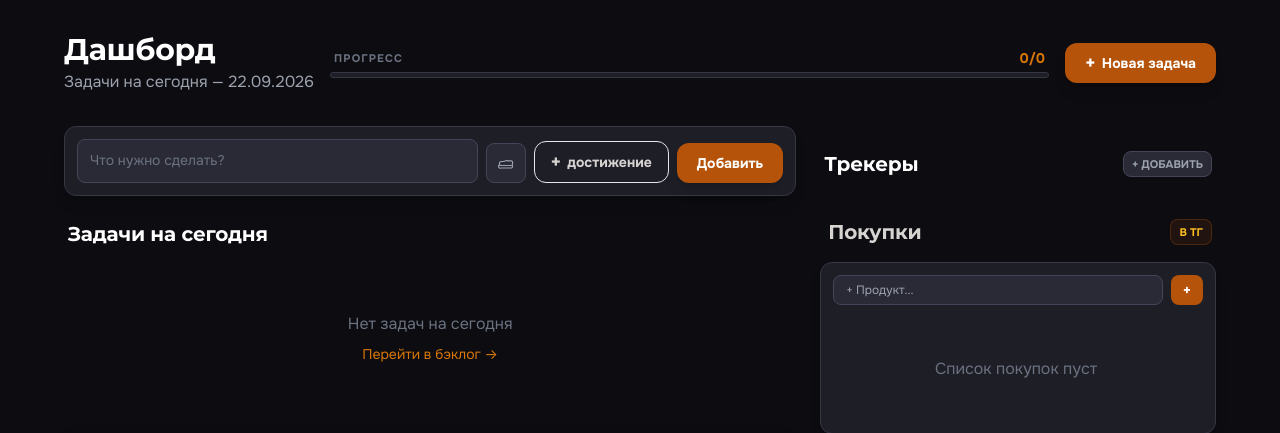
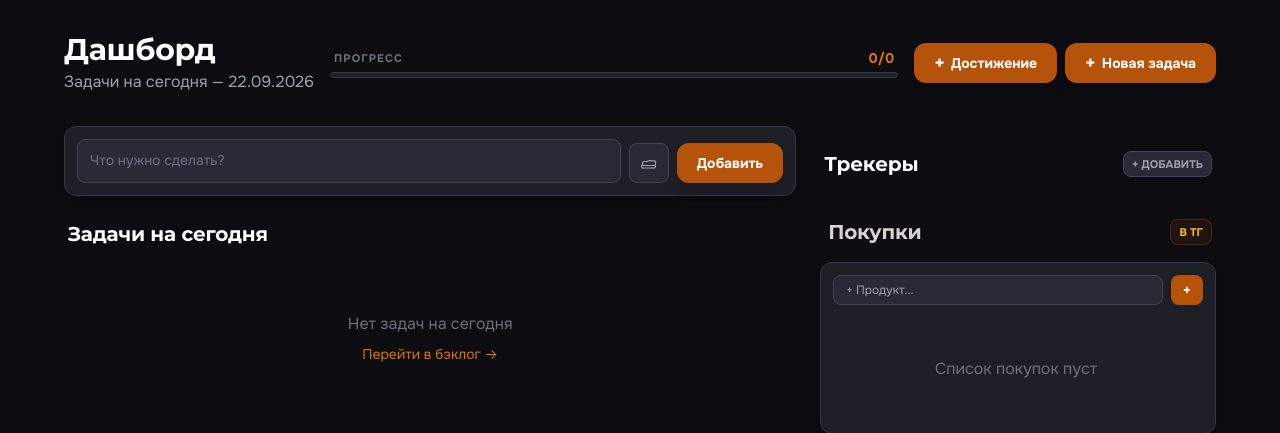
Before and after one commit to LittleBitBadGirl/plan, a FastAPI app: page / in a window 1280 px wide. Shown: the part 52-485 px from the top of the page. Run offline with FastAPI, Linux system fonts and the light colour scheme; data comes from the database, SQL or seed files in the repository; data that the repository does not hold is empty.

Commit message:
Шапка: «Достижение» и «Новая задача» — одним стилем
Вера: кнопки должны выглядеть одинаково, а не «мелкая окантовка рядом с
заливкой». Достижение встало вплотную к «Новой задаче» теми же классами
(bg-accent, px-5 py-2.5, text-sm font-bold, rounded-xl) — отличается только
словом. На телефоне обе — круглые 44px рядом с заголовком.
Из блока добавления кнопка убрана: там осталась одна строка ввода с «Добавить».

```diff
--- a/app/web/templates/dashboard.html
+++ b/app/web/templates/dashboard.html
@@ -87,11 +87,21 @@
                     <span class="hidden sm:inline">Задачи на сегодня — </span>{{ today.strftime('%d.%m.%Y') }}
                 </p>
             </div>
+            <div class="lg:hidden shrink-0 flex items-center gap-2">
+                <button type="button" onclick="openAchievementQuickAdd()"
+                        aria-label="Записать достижение" title="Записать достижение"
+                        class="w-11 h-11 min-w-[44px] bg-accent hover:bg-accent-hover text-white rounded-xl transition-all flex items-center justify-center shadow-lg active:scale-95">
+                    <svg class="w-5 h-5" fill="none" stroke="currentColor" viewBox="0 0 24 24" aria-hidden="true">
+                        <path stroke-linecap="round" stroke-linejoin="round" stroke-width="1.8"
+                              d="M12 3.6l2.6 5.3 5.8.8-4.2 4.1 1 5.8-5.2-2.7-5.2 2.7 1-5.8L3.6 9.7l5.8-.8z"></path>
+                    </svg>
+                </button>
                 <a href="/tasks/new"
                    aria-label="Новая задача"
-               class="lg:hidden shrink-0 w-11 h-11 min-w-[44px] bg-accent hover:bg-accent-hover text-white rounded-xl transition-all flex items-center justify-center text-2xl font-bold leading-none shadow-lg active:scale-95">
+                   class="w-11 h-11 min-w-[44px] bg-accent hover:bg-accent-hover text-white rounded-xl transition-all flex items-center justify-center text-2xl font-bold leading-none shadow-lg active:scale-95">
                     +
                 </a>
+            </div>
         </div>
 
         <div class="w-full lg:flex-1 lg:order-none flex flex-row gap-3 items-start">
@@ -123,10 +133,18 @@
             {% endif %}
         </div>
 
+        {# Достижение и новая задача — одним стилем: раньше достижение было
+           мелкой кнопкой в кавычках-окантовке и выбивалось из шапки. #}
+        <div class="hidden lg:flex shrink-0 items-center gap-2">
+            <button type="button" onclick="openAchievementQuickAdd()"
+                    class="inline-flex items-center px-5 py-2.5 bg-accent hover:bg-accent-hover text-white text-sm font-bold rounded-xl transition-all shadow-lg active:scale-95 whitespace-nowrap">
+                <span class="mr-1.5 text-lg leading-none">+</span> Достижение
+            </button>
             <a href="/tasks/new"
-           class="hidden lg:inline-flex shrink-0 items-center px-5 py-2.5 bg-accent hover:bg-accent-hover text-white text-sm font-bold rounded-xl transition-all shadow-lg active:scale-95 whitespace-nowrap">
+               class="inline-flex items-center px-5 py-2.5 bg-accent hover:bg-accent-hover text-white text-sm font-bold rounded-xl transition-all shadow-lg active:scale-95 whitespace-nowrap">
                 <span class="mr-1.5 text-lg leading-none">+</span> Новая задача
             </a>
+        </div>
     </div>
 
     {# Окно быстрой записи: содержимое — виджет /achievements/widget, запись уходит
--- a/app/web/templates/partials/dashboard_quick_add_form.html
+++ b/app/web/templates/partials/dashboard_quick_add_form.html
@@ -48,22 +48,6 @@
             </div>
         </div>
 
-        {# Достижение: на телефоне — компактная кнопка, на десктопе — кнопка
-           размером с «Новая задача» в шапке. #}
-        <button type="button" onclick="openAchievementQuickAdd()"
-                class="lg:hidden shrink-0 w-12 h-12 border border-amber-800/60 text-amber-500 rounded-xl transition-all flex items-center justify-center active:scale-95"
-                aria-label="Записать достижение" title="Записать достижение">
-            <svg class="w-5 h-5" fill="none" stroke="currentColor" viewBox="0 0 24 24" aria-hidden="true">
-                <path stroke-linecap="round" stroke-linejoin="round" stroke-width="1.8"
-                      d="M12 3.6l2.6 5.3 5.8.8-4.2 4.1 1 5.8-5.2-2.7-5.2 2.7 1-5.8L3.6 9.7l5.8-.8z"></path>
-            </svg>
-        </button>
-        <button type="button" onclick="openAchievementQuickAdd()"
-                class="hidden lg:inline-flex shrink-0 items-center px-4 py-2.5 border border-amber-800/60 hover:border-amber-600 text-amber-500 hover:text-amber-400 text-sm font-bold rounded-xl transition-all whitespace-nowrap active:scale-95"
-                title="Записать достижение">
-            <span class="mr-1.5 text-lg leading-none">+</span> достижение
-        </button>
-
         <button type="submit"
                 class="lg:hidden shrink-0 w-12 h-12 bg-accent hover:bg-blue-600 active:scale-95 text-white font-bold rounded-xl transition-all flex items-center justify-center text-xl shadow-lg"
                 aria-label="Добавить задачу">
```
Also changed, not shown: tests/test_achievements.py (+4 -4 lines). Lines whose indentation alone changed are shown as unchanged.
